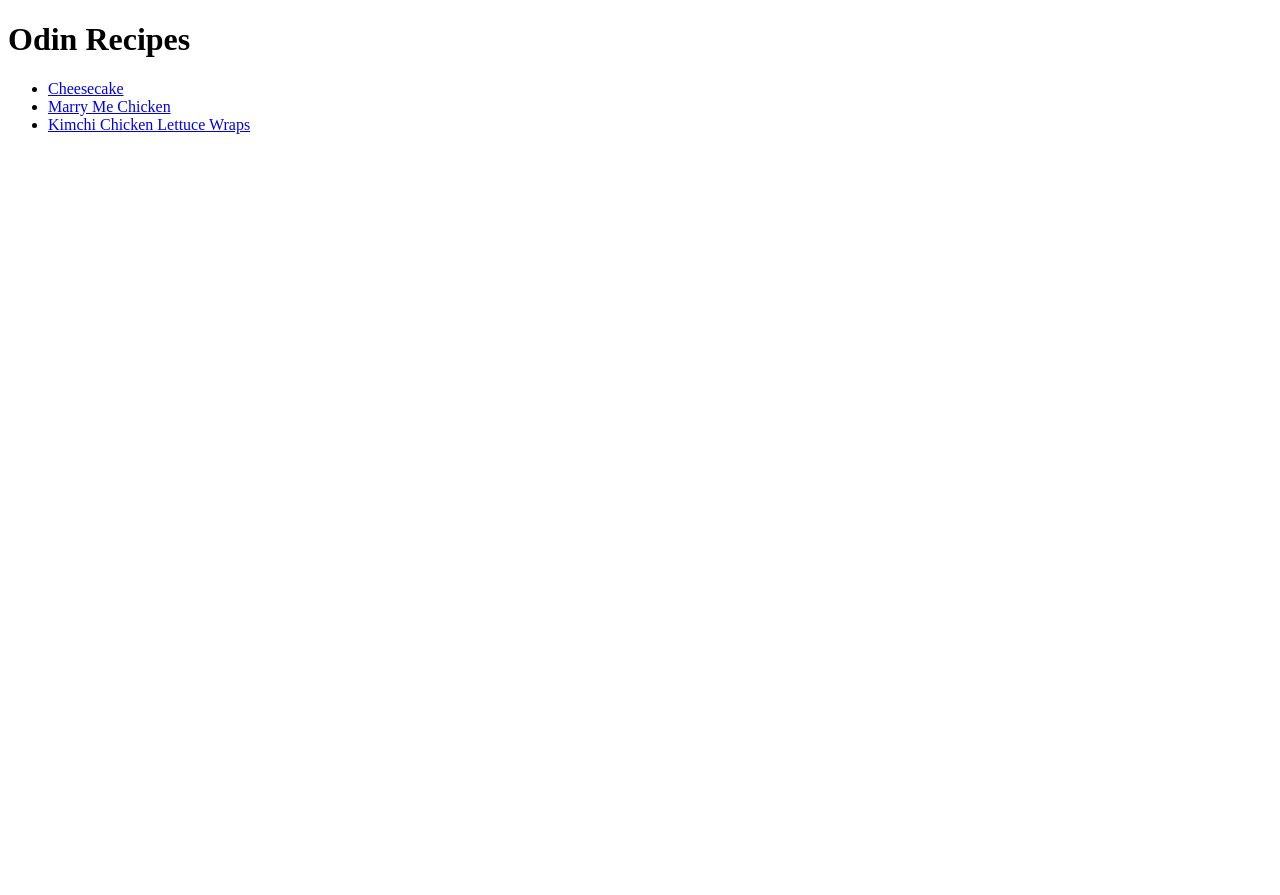
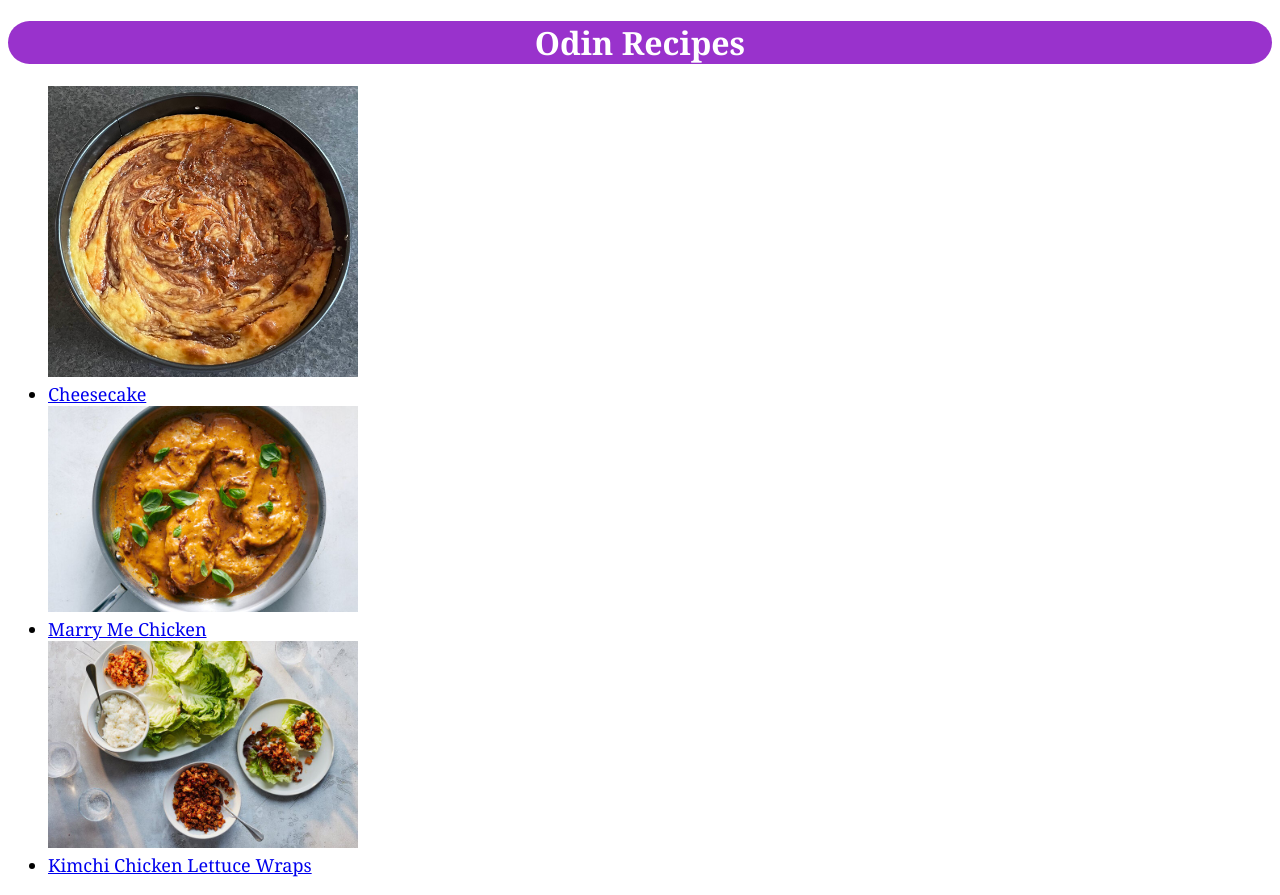
Before and after one commit to ndweir/odin-recipes, a plain HTML site: page index.html in a window 1280 px wide. Before the commit the page ends 800 px from the top, so only its background shows below. Drawn offline with Linux system fonts and the light colour scheme.

Commit message:
Changed styles on cheesecake and marrymechicken

```diff
--- a/index.html
+++ b/index.html
@@ -4,13 +4,17 @@
     <meta charset="UTF-8">
     <meta name="viewport" content="width=device-width, initial-scale=1.0">
     <title>NYT Recipes</title>
+    <link rel="stylesheet" href="styles.css">
 </head>
 <body>
     <h1>Odin Recipes</h1>
     <ul>
-        <li><a href="recipes/cheesecake.html" alt="Cheesecake Link" rel="noopener noreferrer">Cheesecake</a></li>
-        <li><a href="recipes/marry-me-chicken.html" alt="Marry Me Chicken Link" rel="noopener noreferrer">Marry Me Chicken</a></li>
-        <li><a href="recipes/kimchi-lettuce-wraps.html" alt="Kimchi Chicken Lettuce Wraps Link" rel="noopener noreferrer">Kimchi Chicken Lettuce Wraps</a></li>
+        <img src="./images/cheesecake.jpg" height="auto" width="310">
+        <li class="recipe cheesecake"><a href="recipes/cheesecake.html" alt="Cheesecake Link" rel="noopener noreferrer">Cheesecake</a></li>
+        <img src="./images/Marry Me Chicken.jpg" height="auto" width="310">
+        <li class="recipe marry-me-chicken"><a href="recipes/marry-me-chicken.html" alt="Marry Me Chicken Link" rel="noopener noreferrer">Marry Me Chicken</a></li>
+        <img src="./images/Kimchi Chicken Lettuce Wraps.jpg" height="auto" width="310">
+        <li class="recipe kimchi-lettuce-wraps"><a href="recipes/kimchi-lettuce-wraps.html" alt="Kimchi Chicken Lettuce Wraps Link" rel="noopener noreferrer">Kimchi Chicken Lettuce Wraps</a></li>
     </ul>
 </body>
 </html>
--- /dev/null
+++ b/styles.css
@@ -0,0 +1,16 @@
+h1,
+ul {
+    font-family: Georgia, 'Times New Roman', Times, serif;
+}
+
+h1 {
+    text-align: center;
+    background-color: darkorchid;
+    color: white;
+    border-radius: 40px;
+}
+
+ul {
+    font-size: large;
+    color: black;
+}
```
Also changed, not shown: recipes/cheesecake.html (+11 -1 lines), recipes/marry-me-chicken.html (+2 -2 lines).
